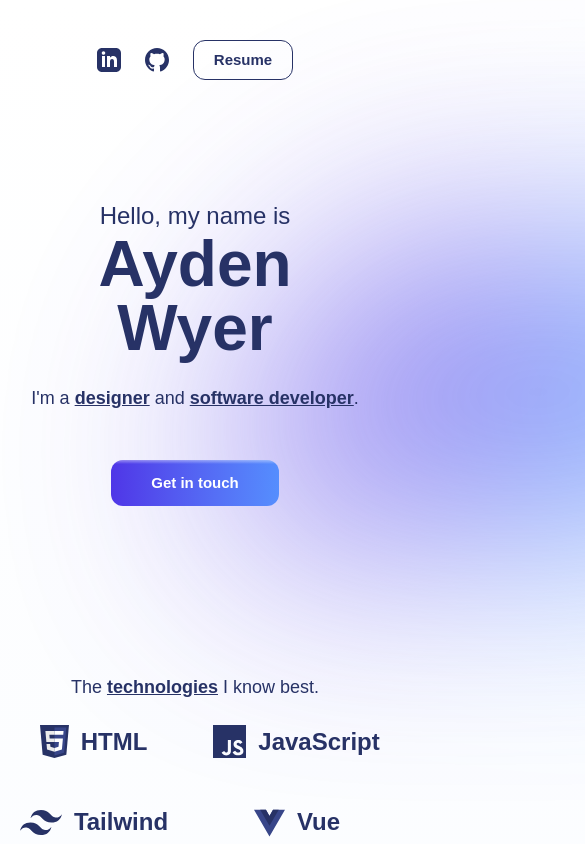
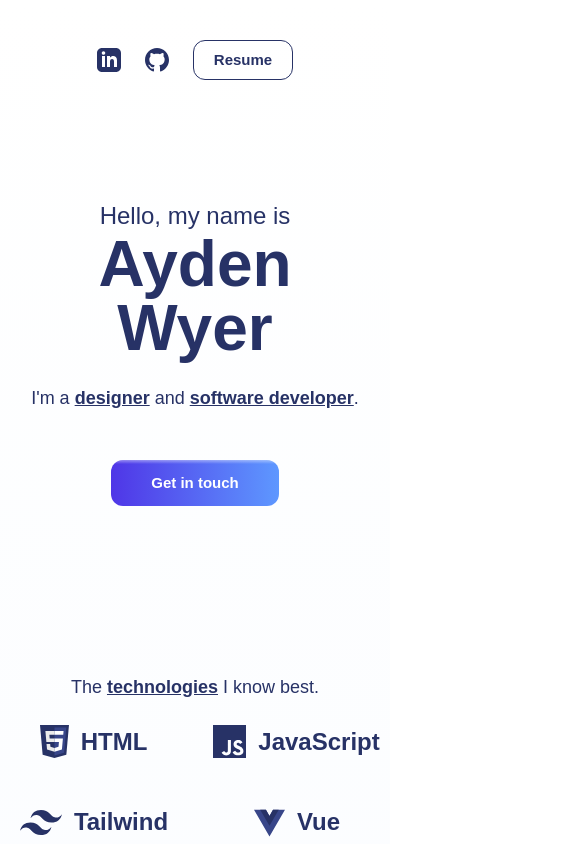
Before and after one commit to aydenwyer/personal-portfolio, a Vue app: page / in a window 390 px wide. Shown: the top 844 px of the page, 585 px wide, since content can reach past the window. Built offline with nearby package versions, Linux system fonts and the light colour scheme; a web font is replaced by a local one.

Commit message:
Horizontal Scroll bug

```diff
--- a/src/App.vue
+++ b/src/App.vue
@@ -1,5 +1,4 @@
 <template>
-  <div class="wrapper">
   <section class="max-w-5xl mx-auto px-4">
     <Navbar id="home"/>
     <Hero />
@@ -8,7 +7,6 @@
     <Contact id="contact"/>
   </section>
   <Footer />
-  </div>
 </template>
 
 <script>
@@ -31,9 +29,3 @@
   }
 
 </script>
-
-<style>
-.wrapper {
-  overflow-x: hidden;
-}
-</style>
--- a/src/components/GradientCircles.vue
+++ b/src/components/GradientCircles.vue
@@ -1,5 +1,5 @@
 <template>
-    <div class="flex flex-row gap-14 blur-gradient-circles absolute opacity-70 -z-10 -right-96 md:-right-24 lg:-right-14 xl:right-24 2xl:right-96 main">
+    <div class="flex-row gap-14 blur-gradient-circles absolute opacity-70 -z-10 hidden -right-96 sm:flex md:-right-24 lg:-right-14 xl:right-24 2xl:right-96 main">
         <div class="bg-gradient-purple w-52 h-96 rounded-full rotate-45"></div>
         <div class="bg-gradient-blue w-52 h-96 rounded-full rotate-45"></div>
     </div>
```
Lines whose indentation alone changed are shown as unchanged.
